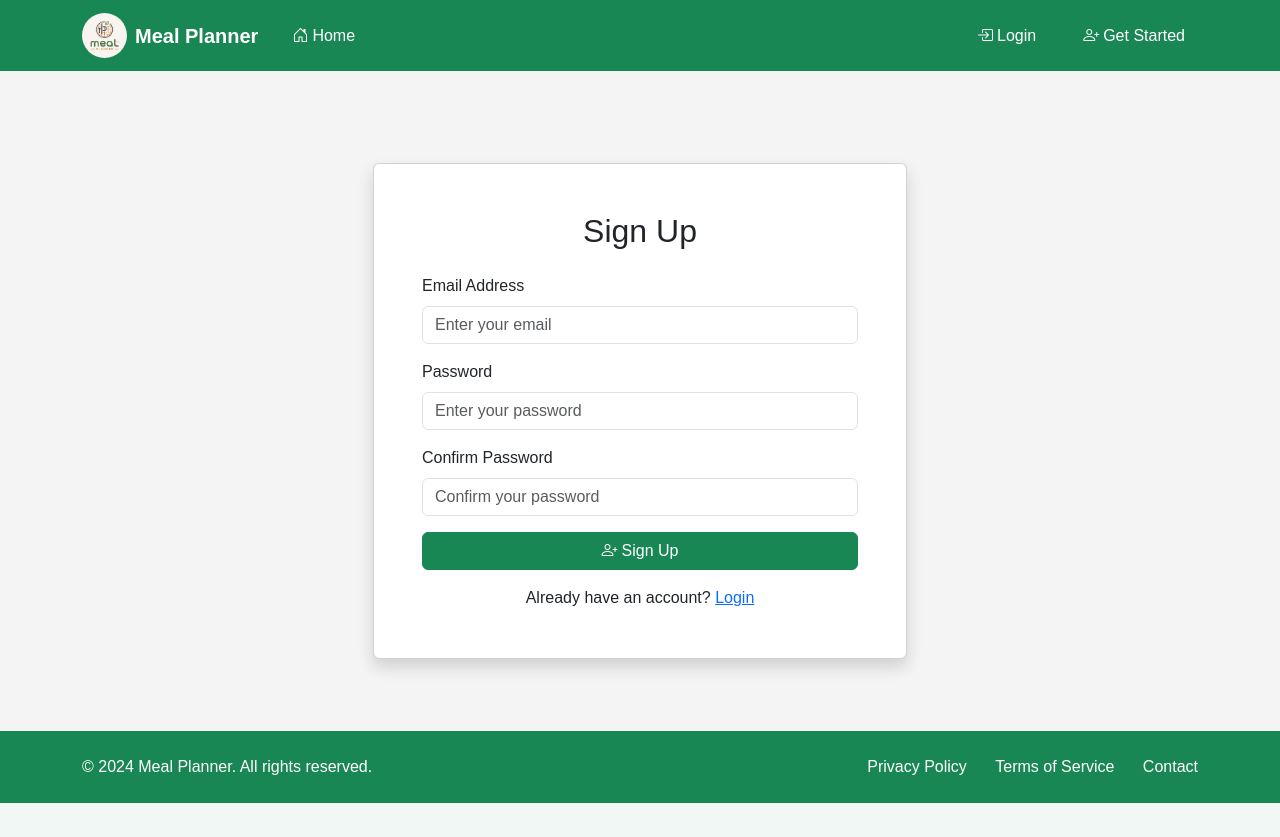
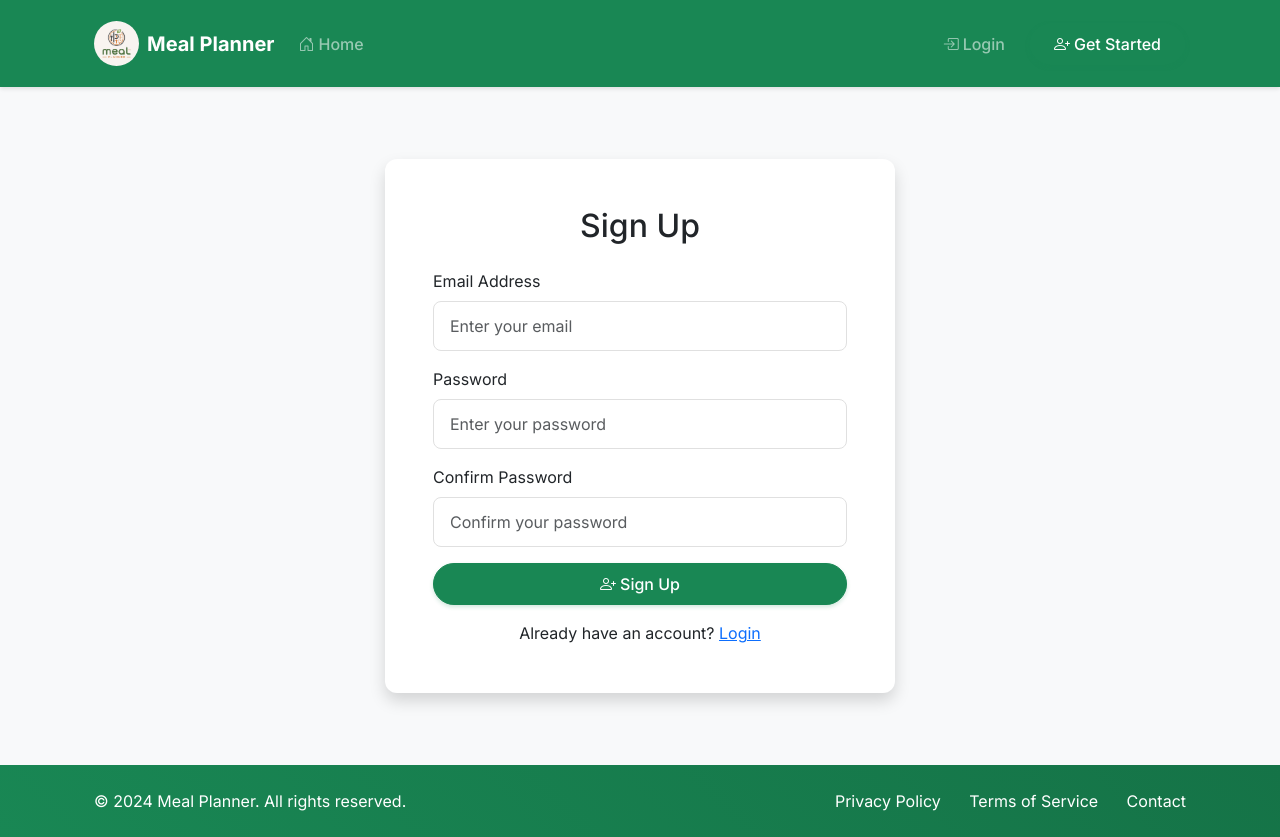
Before and after one commit to abdul1ah33/meal_planner, a Flask app: page /auth/signup in a window 1280 px wide. Before the commit the page ends 803 px from the top, so only its background shows below. Run offline with Flask 3, Linux system fonts and the light colour scheme.

Commit message:
change style of web app

```diff
--- a/static/css/styles.css
+++ b/static/css/styles.css
@@ -1,135 +1,130 @@
-/* General Styles */
-body {
-    font-family: Arial, sans-serif;
-    background-color: #f4f4f4;
-    margin: 0;
-    padding: 0;
-    display: flex;
-    flex-direction: column;
-    min-height: 100vh; /* Ensure the body takes at least the full viewport height */
+/* Custom CSS for better layout */
+:root {
+  --main-green: #198754;
+  --light-green: #e8f5e9;
+  --hover-green: #157347;
 }
 
-/* Main Content */
-main {
-    flex: 1; /* Allow main content to grow and push footer to the bottom */
+/* General styles */
+body {
+  font-family: 'Inter', system-ui, -apple-system, sans-serif;
+  background-color: #f8f9fa;
 }
 
-/* Navigation Bar */
+/* Navbar enhancements */
 .navbar {
-    margin-bottom: 20px;
+  padding: 1rem 0;
+  box-shadow: 0 2px 4px rgba(0, 0, 0, 0.1);
 }
 
-.navbar-brand {
-    font-weight: bold;
+.navbar-brand img {
+  transition: transform 0.3s ease;
 }
 
-.navbar-nav .nav-link {
-    color: white !important;
-    margin: 0 10px;
+.navbar-brand:hover img {
+  transform: scale(1.1);
 }
 
-.navbar-nav .nav-link:hover {
-    color: #ff6347 !important; /* Tomato color for hover */
+.nav-link {
+  font-weight: 500;
+  padding: 0.5rem 1rem;
+  transition: all 0.3s ease;
 }
 
-/* Footer */
-footer {
-    background-color: #333;
-    color: white;
-    text-align: center;
-    padding: 20px 0;
-    margin-top: auto; /* Push footer to the bottom */
+.nav-link:hover {
+  transform: translateY(-1px);
 }
 
-/* Forms */
-.form-group {
-    margin-bottom: 20px;
+/* Button styles */
+.btn-success {
+  padding: 0.5rem 1.5rem;
+  border-radius: 50px;
+  font-weight: 500;
+  transition: all 0.3s ease;
+  box-shadow: 0 2px 4px rgba(25, 135, 84, 0.2);
 }
 
-.form-group label {
-    display: block;
-    margin-bottom: 5px;
-    font-weight: bold;
+.btn-success:hover {
+  transform: translateY(-2px);
+  box-shadow: 0 4px 8px rgba(25, 135, 84, 0.3);
+  background-color: var(--hover-green);
 }
 
-.form-group input,
-.form-group textarea {
-    width: 100%;
-    padding: 8px;
-    border: 1px solid #ddd;
-    border-radius: 4px;
+/* Main content area */
+main {
+  min-height: calc(100vh - 160px);
+  padding: 2rem 0;
 }
 
-/* Buttons */
-.button {
-    background-color: #007bff;
-    color: white;
-    padding: 10px 20px;
-    text-decoration: none;
-    border-radius: 5px;
-    display: inline-block;
-    border: none;
-    cursor: pointer;
+.container {
+  max-width: 1140px;
+  padding: 0 1.5rem;
 }
 
-.button:hover {
-    background-color: #0056b3;
+/* Card enhancements */
+.card {
+  border: none;
+  border-radius: 12px;
+  box-shadow: 0 4px 6px rgba(0, 0, 0, 0.05);
+  transition: transform 0.3s ease, box-shadow 0.3s ease;
 }
 
-/* Alerts */
-.alert {
-    margin-bottom: 20px;
+.card:hover {
+  transform: translateY(-5px);
+  box-shadow: 0 8px 12px rgba(0, 0, 0, 0.1);
 }
 
-
-/* Login Page Styles */
-.login-form {
-    max-width: 400px;
-    margin: 0 auto;
-    padding: 20px;
-    background-color: white;
-    border-radius: 8px;
-    box-shadow: 0 4px 8px rgba(0, 0, 0, 0.1);
+/* Alert styles */
+.alert {
+  border: none;
+  border-radius: 10px;
+  padding: 1rem 1.25rem;
 }
 
-.login-form h2 {
-    font-size: 2rem;
-    font-weight: 600;
-    margin-bottom: 20px;
+/* Footer enhancements */
+footer {
+  background: linear-gradient(45deg, var(--main-green), var(--hover-green));
+  padding: 2rem 0;
 }
 
-.login-form .form-control {
-    margin-bottom: 15px;
+footer a {
+  transition: opacity 0.3s ease;
 }
 
-.login-form .btn {
-    width: 100%;
-    padding: 10px;
-    font-size: 1rem;
+footer a:hover {
+  opacity: 0.8;
 }
 
-/* Signup Page Styles */
-.signup-form {
-    max-width: 400px;
-    margin: 0 auto;
-    padding: 20px;
-    background-color: white;
-    border-radius: 8px;
-    box-shadow: 0 4px 8px rgba(0, 0, 0, 0.1);
+/* Form elements */
+.form-control {
+  border-radius: 8px;
+  padding: 0.75rem 1rem;
+  border: 1px solid #e0e0e0;
+  transition: all 0.3s ease;
 }
 
-.signup-form h2 {
-    font-size: 2rem;
-    font-weight: 600;
-    margin-bottom: 20px;
+.form-control:focus {
+  box-shadow: 0 0 0 3px rgba(25, 135, 84, 0.2);
+  border-color: var(--main-green);
 }
 
-.signup-form .form-control {
-    margin-bottom: 15px;
+/* Custom animations */
+@keyframes fadeIn {
+  from { opacity: 0; transform: translateY(10px); }
+  to { opacity: 1; transform: translateY(0); }
 }
 
-.signup-form .btn {
-    width: 100%;
-    padding: 10px;
-    font-size: 1rem;
+.fade-in {
+  animation: fadeIn 0.5s ease forwards;
 }
+
+/* Responsive adjustments */
+@media (max-width: 768px) {
+  .navbar {
+    padding: 0.5rem 0;
+  }
+
+  .container {
+    padding: 0 1rem;
+  }
+}
```
Also changed, not shown: static/images/Plan_Your_Meals.jpeg (added).
